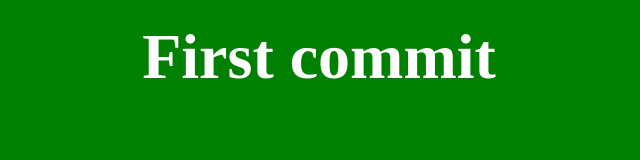
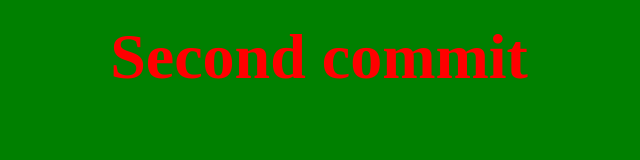
Before and after one commit to test20001/first-task, a plain HTML site: page index.html in a window 1280 px wide. Shown: the whole page, without its empty margins (321-961 px from the left). Drawn offline with Linux system fonts and the light colour scheme.

Commit message:
second commit

```diff
--- a/index.css
+++ b/index.css
@@ -10,7 +10,7 @@ body {
 
 .title {
   font-size: 64px;
-  color: white;
+  color: red;
   font-weight: bold;
   text-align: center;
 }
--- a/index.html
+++ b/index.html
@@ -9,7 +9,7 @@
 
 <body>
 	<div id="app">
-		<div class="title">First commit</div>
+		<div class="title">Second commit</div>
 	</div>
 </body>
 
```
